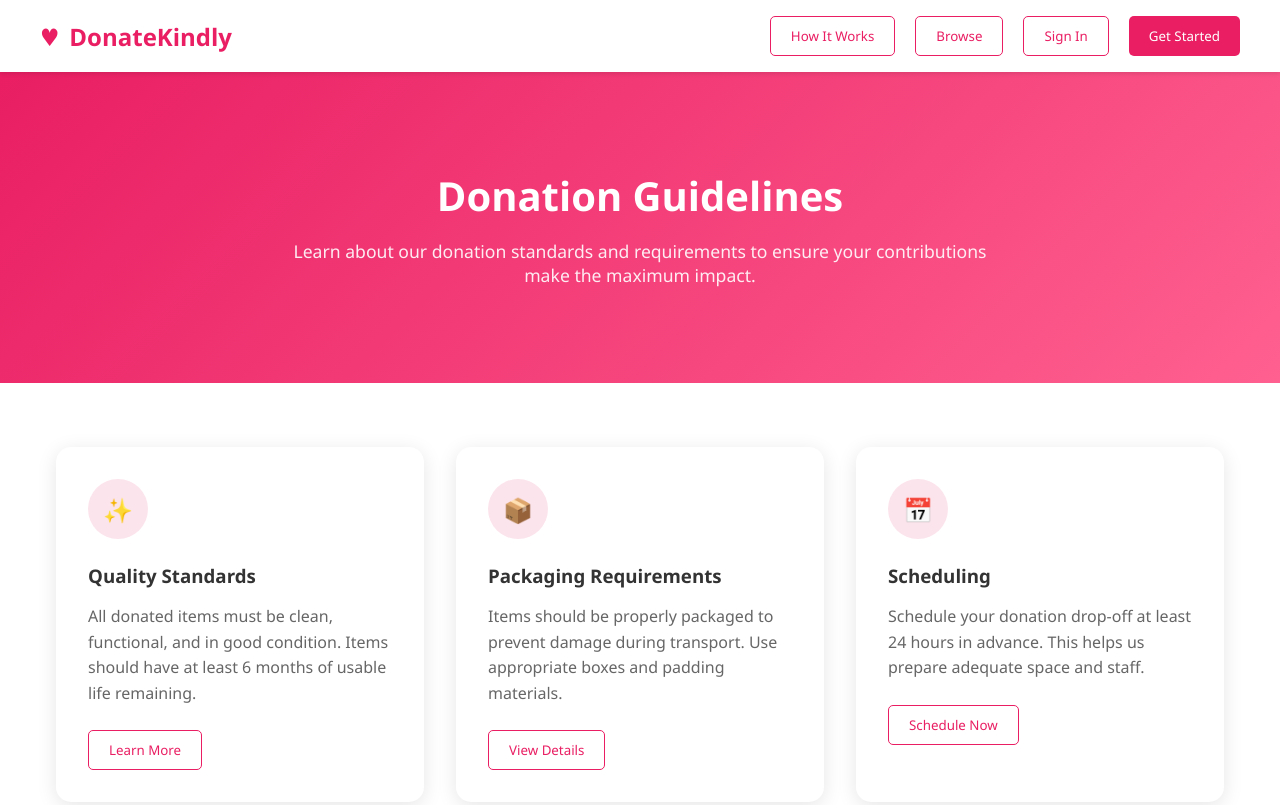
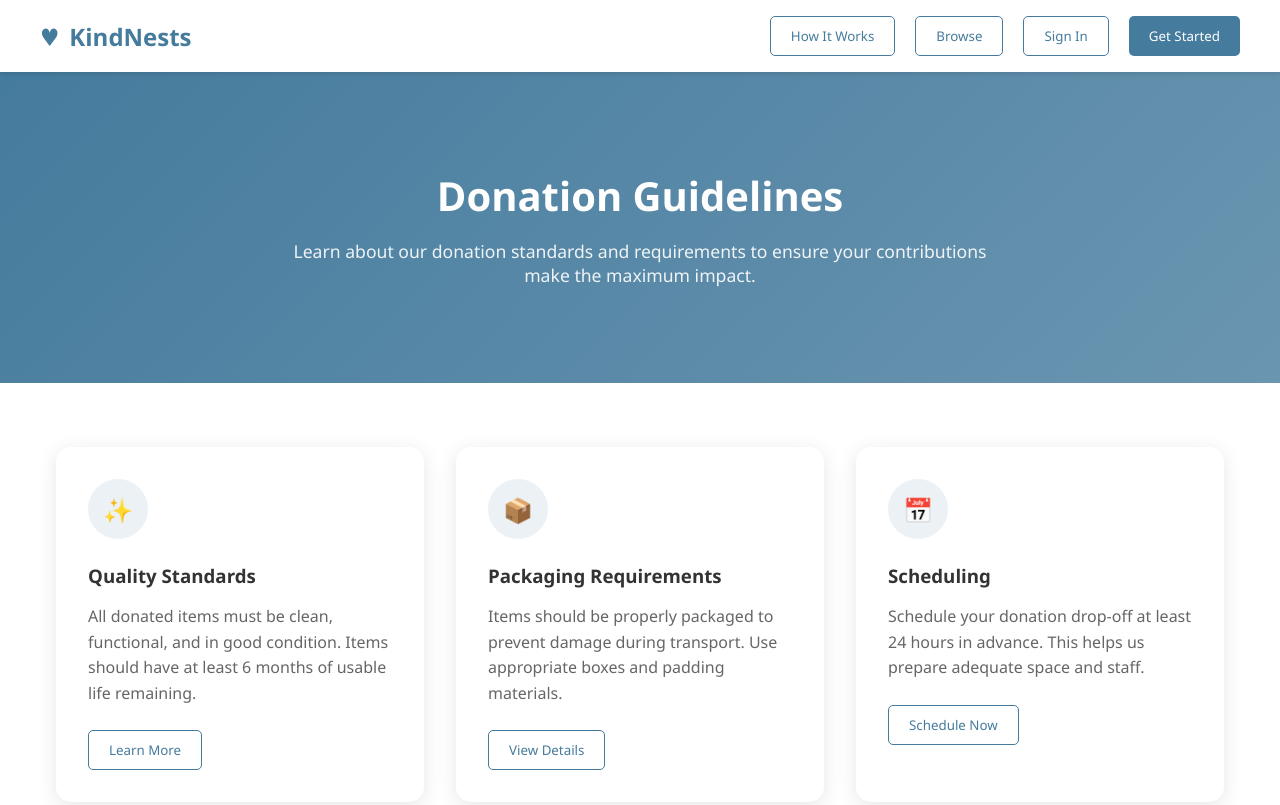
Before and after one commit to Nis272175/kindnest2, a website: page guideline.html in a window 1280 px wide. Shown: the top 805 px of the page. Drawn offline with Linux system fonts and the light colour scheme.

Commit message:
Update guideline.html front-end\

```diff
--- a/guideline.html
+++ b/guideline.html
@@ -3,7 +3,7 @@
 <head>
     <meta charset="UTF-8">
     <meta name="viewport" content="width=device-width, initial-scale=1.0">
-    <title>Donation Guidelines - DonateKindly</title>
+    <title>Donation Guidelines - KindNests</title>
     <style>
         * {
             margin: 0;
@@ -33,7 +33,7 @@
             display: flex;
             align-items: center;
             gap: 10px;
-            color: #e91e63;
+            color: rgb(69, 123, 157);
             font-size: 1.5rem;
             font-weight: bold;
             text-decoration: none;
@@ -54,18 +54,18 @@
         }
 
         .btn-primary {
-            background: #e91e63;
+            background: rgb(69, 123, 157);
             color: white;
         }
 
         .btn-outline {
             background: transparent;
-            border: 1px solid #e91e63;
-            color: #e91e63;
+            border: 1px solid rgb(69, 123, 157);
+            color: rgb(69, 123, 157);
         }
 
         .hero {
-            background: linear-gradient(135deg, #e91e63 0%, #ff6090 100%);
+            background: linear-gradient(135deg, rgb(69, 123, 157) 0%, rgba(69, 123, 157, 0.8) 100%);
             color: white;
             padding: 6rem 1rem;
             text-align: center;
@@ -111,7 +111,7 @@
         .card-icon {
             width: 60px;
             height: 60px;
-            background: #fce4ec;
+            background: rgba(69, 123, 157, 0.1);
             border-radius: 50%;
             display: flex;
             align-items: center;
@@ -205,7 +205,7 @@
 
         .item-list li::before {
             content: "✓";
-            color: #4caf50;
+            color: rgb(69, 123, 157);
         }
 
         .section-title {
@@ -245,7 +245,7 @@
         <div class="nav-container">
             <a href="index.html" class="logo">
                 <span>♥</span>
-                <span>DonateKindly</span>
+                <span>KindNests</span>
             </a>
             <div class="nav-links">
                 <button class="btn btn-outline" id="hiw">How It Works</button>
```
